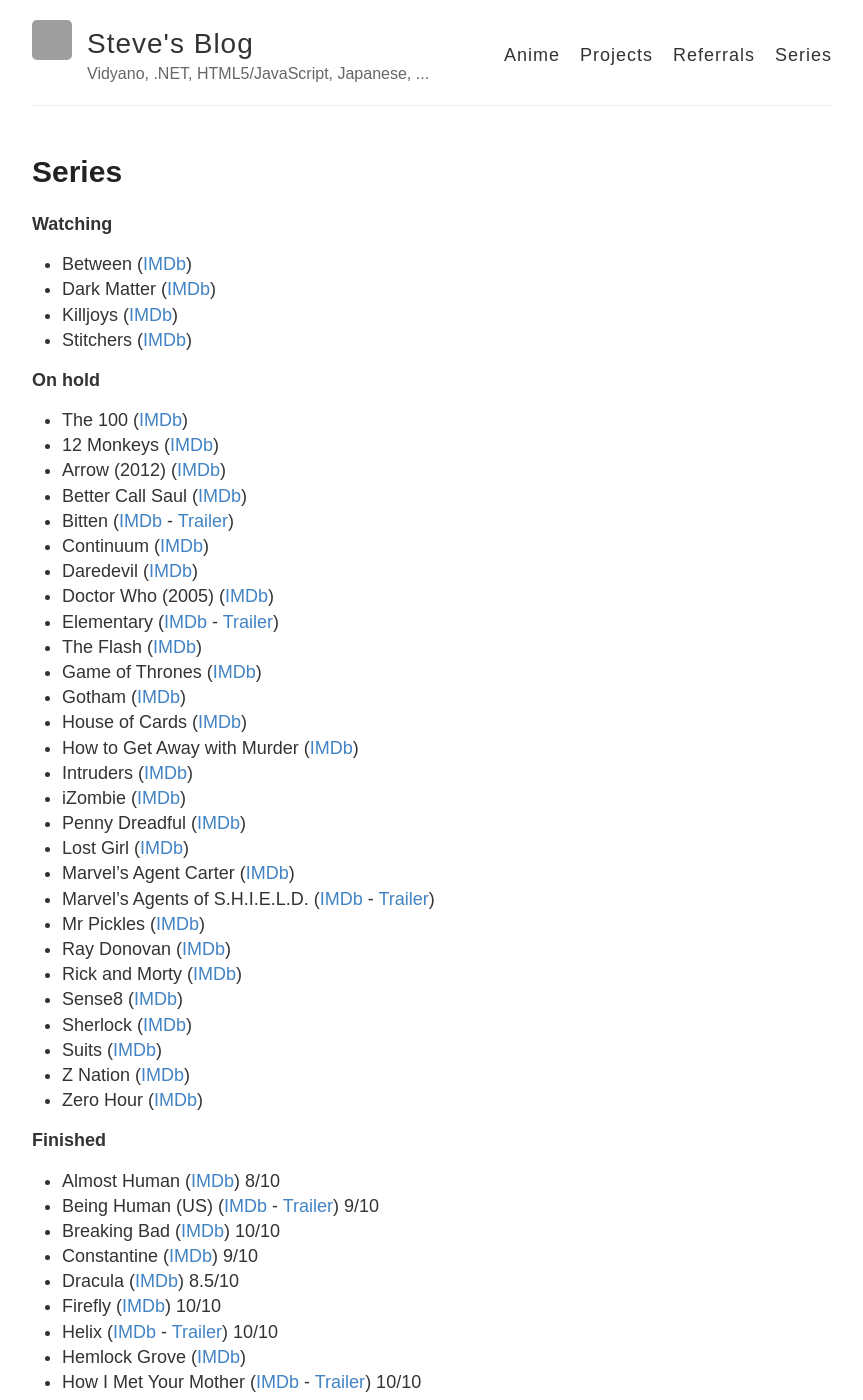
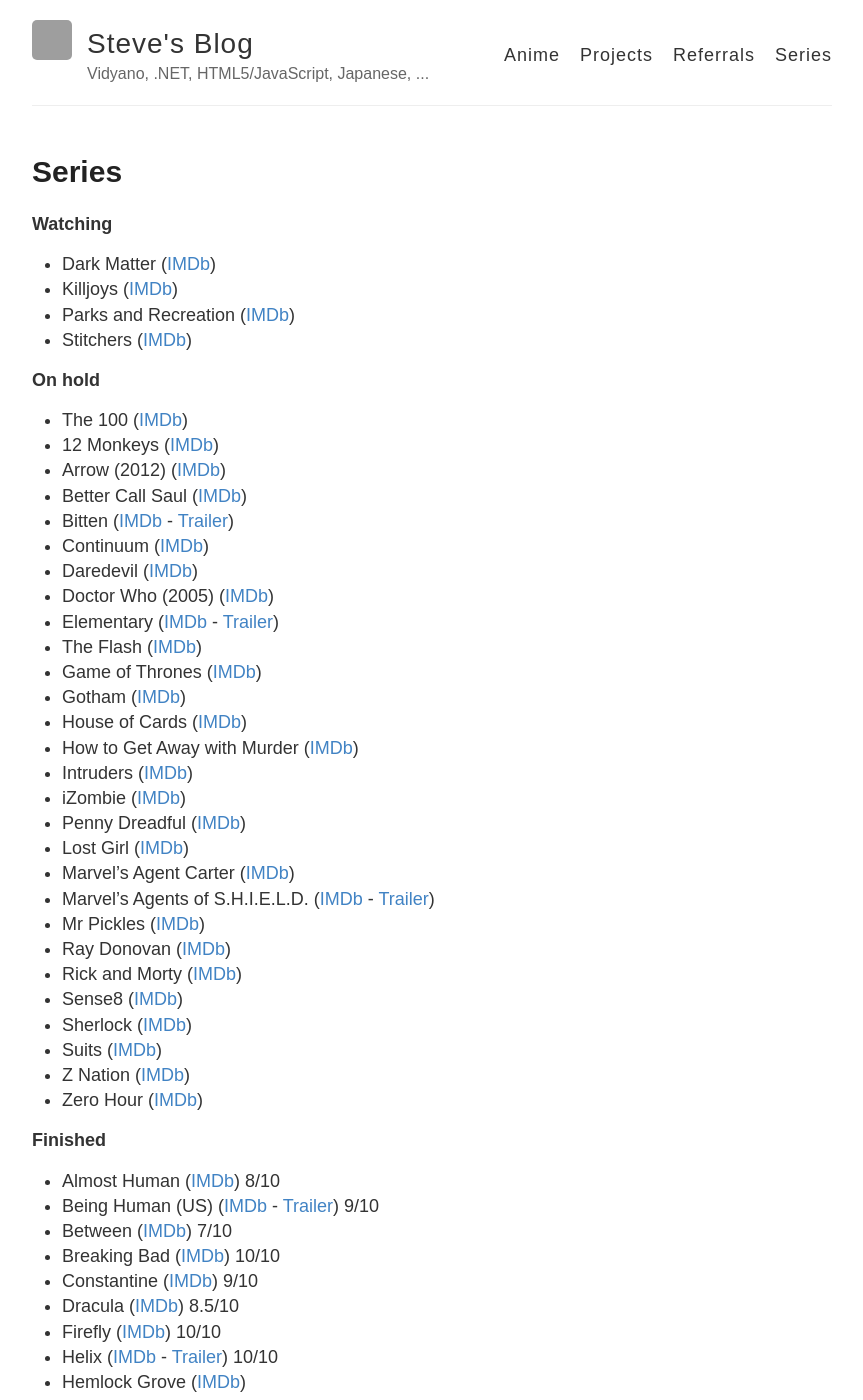
Before and after one commit to stevehansen/stevehansen.github.io, a Jekyll site: the page built from series.md, in a window 1280 px wide and 1400 px high. Shown: the whole window, without its empty margins (208-1071 px from the left). Built offline with Jekyll 4.4.1, drawn with Linux system fonts in a browser that asks for light colours; comment, search, counter and statistics services are not loaded; grey boxes are pictures that could not be loaded.

Commit message:
Added Parks and Recreation

```diff
--- a/series.md
+++ b/series.md
@@ -8,9 +8,9 @@
 ---
 **Watching**
 
-* Between ([IMDb](http://www.imdb.com/title/tt4132692))
 * Dark Matter ([IMDb](http://www.imdb.com/title/tt4159076))
 * Killjoys ([IMDb](http://www.imdb.com/title/tt3952222/))
+* Parks and Recreation ([IMDb](http://www.imdb.com/title/tt1266020))
 * Stitchers ([IMDb](http://www.imdb.com/title/tt3868848))
 
 
@@ -50,6 +50,7 @@
 
 * Almost Human ([IMDb](http://www.imdb.com/title/tt2654580/)) 8/10
 * Being Human (US) ([IMDb](http://www.imdb.com/title/tt1595680/) - <a href="http://www.youtube.com/watch?v=aayb93qfXWQ" target="_blank">Trailer</a>) 9/10
+* Between ([IMDb](http://www.imdb.com/title/tt4132692)) 7/10
 * Breaking Bad ([IMDb](http://www.imdb.com/title/tt0903747/)) 10/10
 * Constantine ([IMDb](http://www.imdb.com/title/tt3489184/)) 9/10
 * Dracula ([IMDb](http://www.imdb.com/title/tt2296682/)) 8.5/10
```
